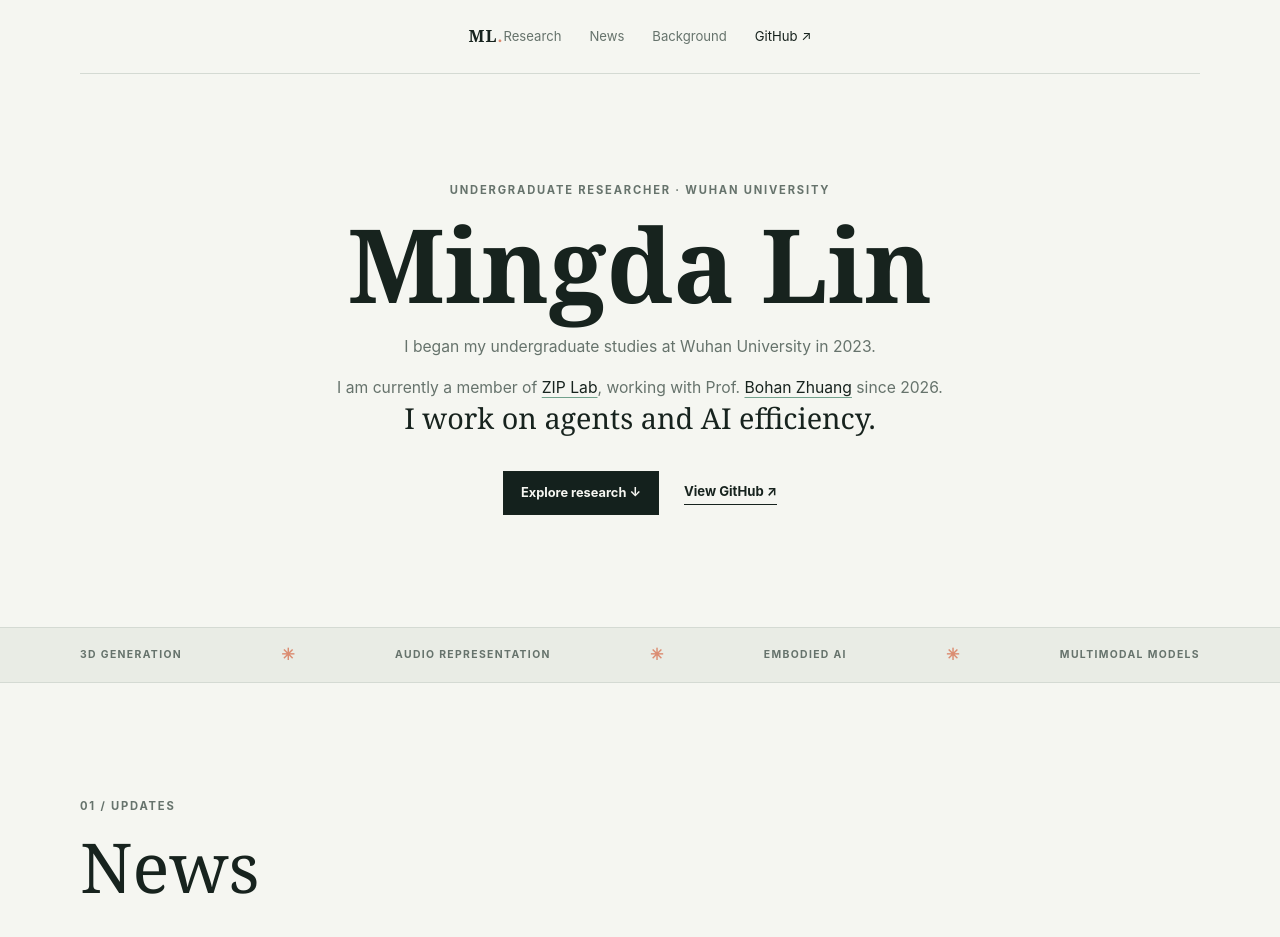
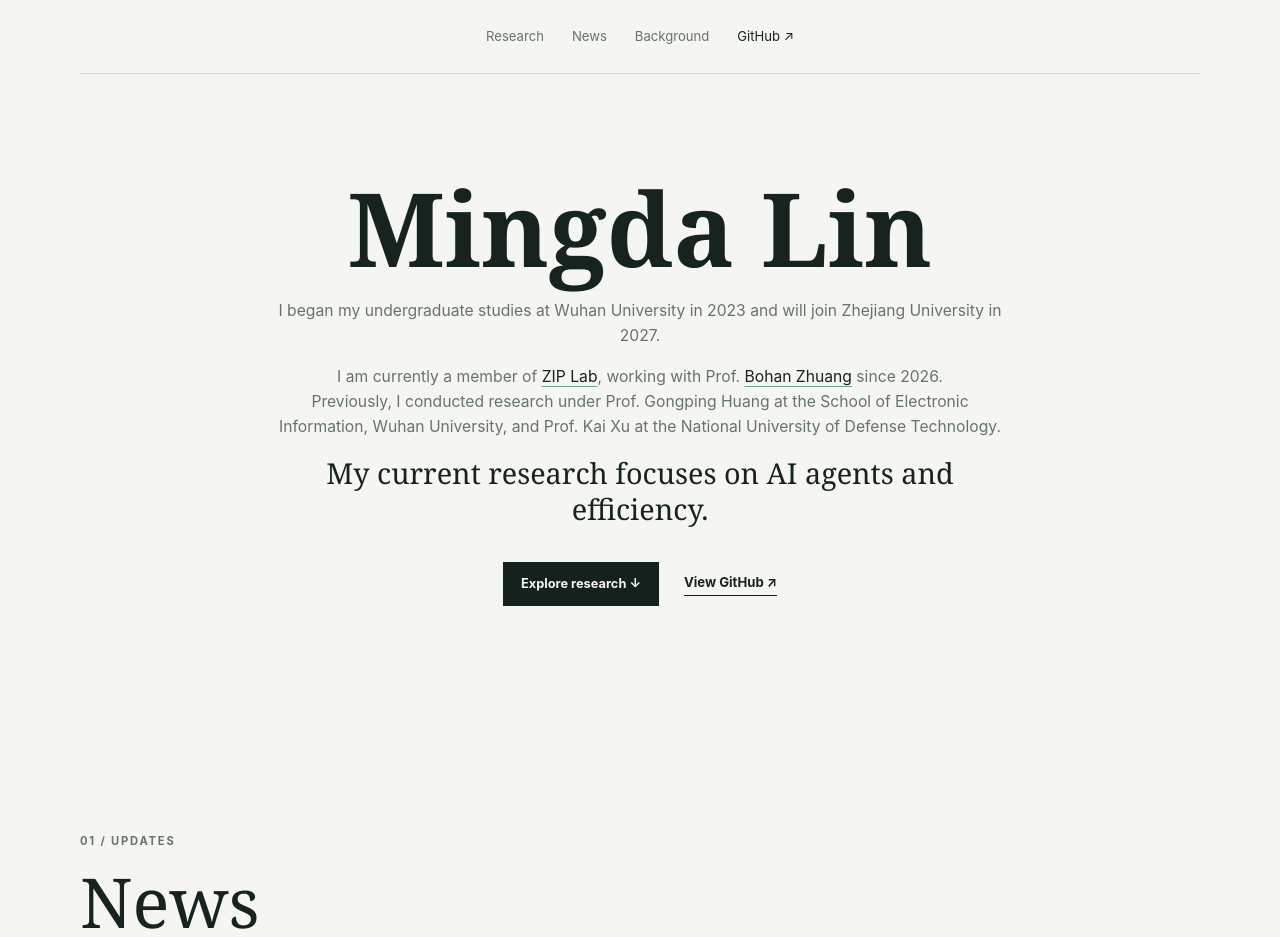
Before and after one commit to forthloth/forthloth.github.io, a plain HTML site: page index.html in a window 1280 px wide. Shown: the top 937 px of the page. Drawn offline with Linux system fonts and the light colour scheme.

Commit message:
Update homepage bio and remove decorative labels

```diff
--- a/index.html
+++ b/index.html
@@ -1,10 +1,9 @@
 <!doctype html>
-<html lang="en"><head><meta charset="utf-8"><meta name="viewport" content="width=device-width, initial-scale=1"><meta name="description" content="Mingda Lin is an undergraduate researcher at Wuhan University and a member of ZIP Lab, working with Prof. Bohan Zhuang."><meta name="theme-color" content="#f3f5f2"><title>Mingda Lin</title><link rel="stylesheet" href="styles.css?v=32d2244"></head><body>
-<header class="site-header"><a class="wordmark" href="#top" aria-label="Mingda Lin home">ML<span>.</span></a><nav aria-label="Main navigation"><a href="#research">Research</a><a href="#news">News</a><a href="#background">Background</a><a href="https://github.com/forthloth" target="_blank" rel="noreferrer">GitHub ↗</a></nav></header>
+<html lang="en"><head><meta charset="utf-8"><meta name="viewport" content="width=device-width, initial-scale=1"><meta name="description" content="Mingda Lin studies AI agents and efficiency and is a member of ZIP Lab, working with Prof. Bohan Zhuang."><meta name="theme-color" content="#f3f5f2"><title>Mingda Lin</title><link rel="stylesheet" href="styles.css?v=profile-20261014"></head><body>
+<header class="site-header"><nav aria-label="Main navigation"><a href="#research">Research</a><a href="#news">News</a><a href="#background">Background</a><a href="https://github.com/forthloth" target="_blank" rel="noreferrer">GitHub ↗</a></nav></header>
 <main id="top">
-<section class="hero shell" aria-labelledby="intro-title"><div class="hero-copy"><p class="eyebrow">Undergraduate researcher · Wuhan University</p><h1 id="intro-title">Mingda Lin</h1><p class="hero-body">I began my undergraduate studies at Wuhan University in 2023.</p><p class="hero-affiliation">I am currently a member of <a href="https://ziplab.co/" target="_blank" rel="noreferrer">ZIP Lab</a>, working with Prof. <a href="https://bohanzhuang.github.io/" target="_blank" rel="noreferrer">Bohan Zhuang</a> since 2026.</p><p class="hero-lede">I work on agents and AI efficiency.</p><div class="hero-actions"><a class="button dark" href="#research">Explore research ↓</a><a class="text-link" href="https://github.com/forthloth" target="_blank" rel="noreferrer">View GitHub ↗</a></div></div></section>
-<section class="ticker" aria-label="Research areas"><div class="ticker-track shell"><span>3D GENERATION</span><i>✳</i><span>AUDIO REPRESENTATION</span><i>✳</i><span>EMBODIED AI</span><i>✳</i><span>MULTIMODAL MODELS</span></div></section>
-<section class="section shell" id="news" aria-labelledby="news-title"><div class="section-heading"><p class="kicker">01 / Updates</p><h2 id="news-title">News</h2></div><div class="news-list"><div class="news-row"><time datetime="2026">2026</time><p><strong>ZipTok3D</strong> is under review at <strong>AAAI</strong>. <a class="inline-link" href="https://arxiv.org/abs/2609.01740" target="_blank" rel="noreferrer">arXiv:2609.01740 ↗</a></p><span class="tag coral">under review</span></div><div class="news-row"><time datetime="2026">2026</time><p>WQ-Fusion was accepted for an <strong>oral presentation at Interspeech 2026</strong>.</p><span class="tag mint-tag">accepted</span></div><div class="news-row"><time datetime="2026">2026</time><p>Worked on a <strong>multi-view latent diffusion world model</strong> for robot manipulation at the Institute of Industrial Artificial Intelligence, Chinese Academy of Sciences.</p><span class="tag mint-tag">research</span></div><div class="news-row"><time datetime="2025">2025</time><p>Won a provincial first prize in the Contemporary Undergraduate Mathematical Contest in Modeling.</p><span class="tag amber-tag">award</span></div></div></section>
+<section class="hero shell" aria-labelledby="intro-title"><div class="hero-copy"><h1 id="intro-title">Mingda Lin</h1><p class="hero-body">I began my undergraduate studies at Wuhan University in 2023 and will join Zhejiang University in 2027.</p><p class="hero-affiliation">I am currently a member of <a href="https://ziplab.co/" target="_blank" rel="noreferrer">ZIP Lab</a>, working with Prof. <a href="https://bohanzhuang.github.io/" target="_blank" rel="noreferrer">Bohan Zhuang</a> since 2026.</p><p class="hero-body">Previously, I conducted research under Prof. Gongping Huang at the School of Electronic Information, Wuhan University, and Prof. Kai Xu at the National University of Defense Technology.</p><p class="hero-lede">My current research focuses on AI agents and efficiency.</p><div class="hero-actions"><a class="button dark" href="#research">Explore research ↓</a><a class="text-link" href="https://github.com/forthloth" target="_blank" rel="noreferrer">View GitHub ↗</a></div></div></section>
+<section class="section shell" id="news" aria-labelledby="news-title"><div class="section-heading"><p class="kicker">01 / Updates</p><h2 id="news-title">News</h2></div><div class="news-list"><div class="news-row"><time datetime="2026">2026</time><p><strong>ZipTok3D</strong> is under review at <strong>AAAI</strong>. <a class="inline-link" href="https://arxiv.org/abs/2609.01740" target="_blank" rel="noreferrer">arXiv:2609.01740 ↗</a></p><span class="tag coral">under review</span></div><div class="news-row"><time datetime="2026">2026</time><p>WQ-Fusion was accepted <strong>at Interspeech 2026</strong>.</p><span class="tag mint-tag">accepted</span></div><div class="news-row"><time datetime="2026">2026</time><p>Worked on a <strong>multi-view latent diffusion world model</strong> for robot manipulation at the Institute of Industrial Artificial Intelligence, Chinese Academy of Sciences.</p><span class="tag mint-tag">research</span></div><div class="news-row"><time datetime="2025">2025</time><p>Won a provincial first prize in the Contemporary Undergraduate Mathematical Contest in Modeling.</p><span class="tag amber-tag">award</span></div></div></section>
 <section class="section research-section shell" id="research" aria-labelledby="research-title"><div class="section-heading split"><div><p class="kicker">02 / Selected work</p><h2 id="research-title">Research</h2></div><p class="section-intro">Research on compact representations, multimodal learning, and models grounded in geometry.</p></div>
 <article class="project"><div class="project-meta"><span>01</span><span>3D tokenization · 2026</span></div><div class="project-grid"><div><h3><a class="paper-title" href="https://arxiv.org/abs/2609.01740" target="_blank" rel="noreferrer">ZipTok3D ↗</a></h3><p class="subtitle">High-fidelity 3D tokenization with compact token prefixes</p><p class="copy">ZipTok3D progressively packs object geometry into latent token prefixes. A shared decoder reconstructs detailed shapes from extremely short sequences, enabling efficient 3D generation.</p><div class="chips"><span>Progressive token prefixes</span><span>Nested dropout</span><span>3D generation</span></div><div class="project-links"><a class="text-link" href="https://arxiv.org/abs/2609.01740" target="_blank" rel="noreferrer">arXiv paper ↗</a><a class="text-link" href="https://github.com/ziplab/ZipTok3D" target="_blank" rel="noreferrer">GitHub repository ↗</a></div></div><aside class="project-facts status-facts"><p class="facts-label">PUBLICATION STATUS</p><p class="status-title">Under review at AAAI</p><p class="facts-note">Preprint: arXiv:2609.01740<br>First author</p></aside></div></article>
 <article class="project"><div class="project-meta"><span>02</span><span>Embodied AI · 2026</span></div><div class="project-grid text-only"><div><h3>Multi-view latent diffusion world model</h3><p class="subtitle">Geometry-aware prediction for robot manipulation</p><p class="copy">Designed a multi-view world model in latent space. VGGT recovers camera geometry while geometry-aware attention fuses information across views, improving physical consistency in future-state prediction.</p></div></div></article>
```
